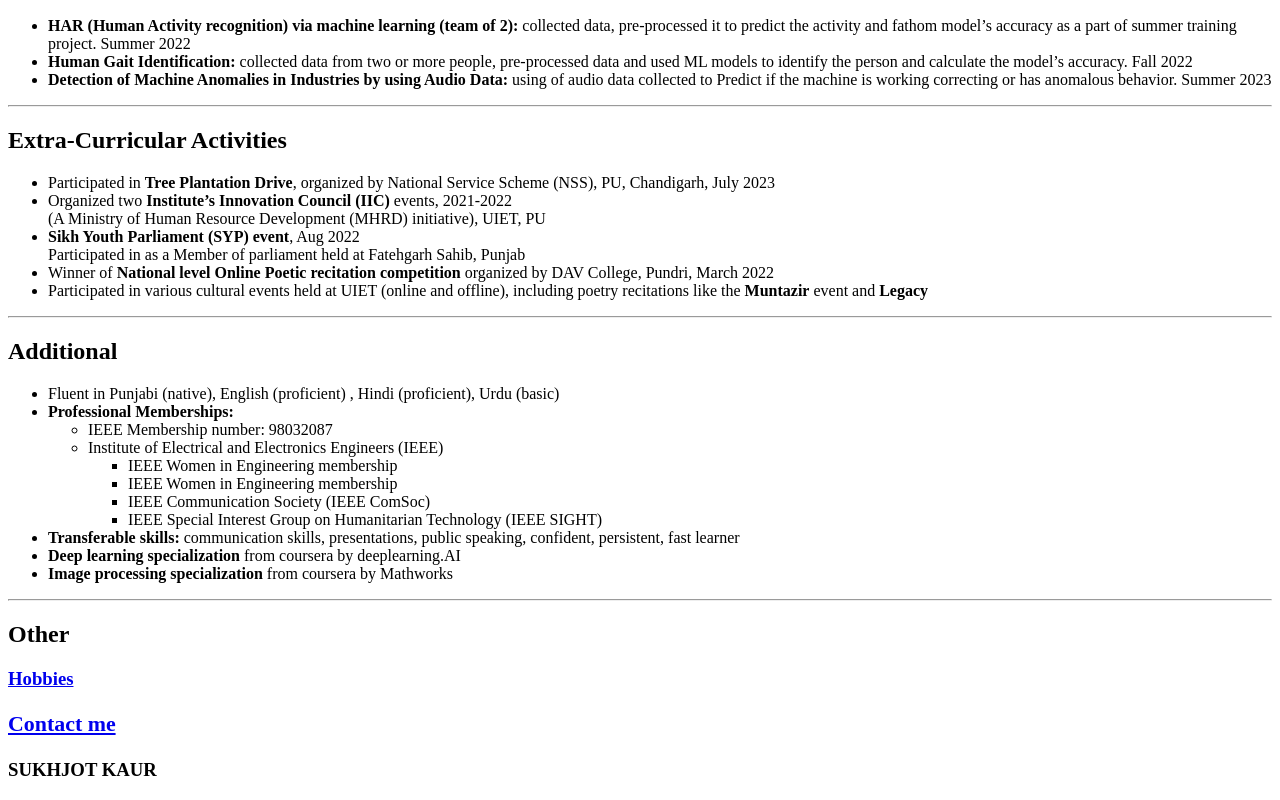
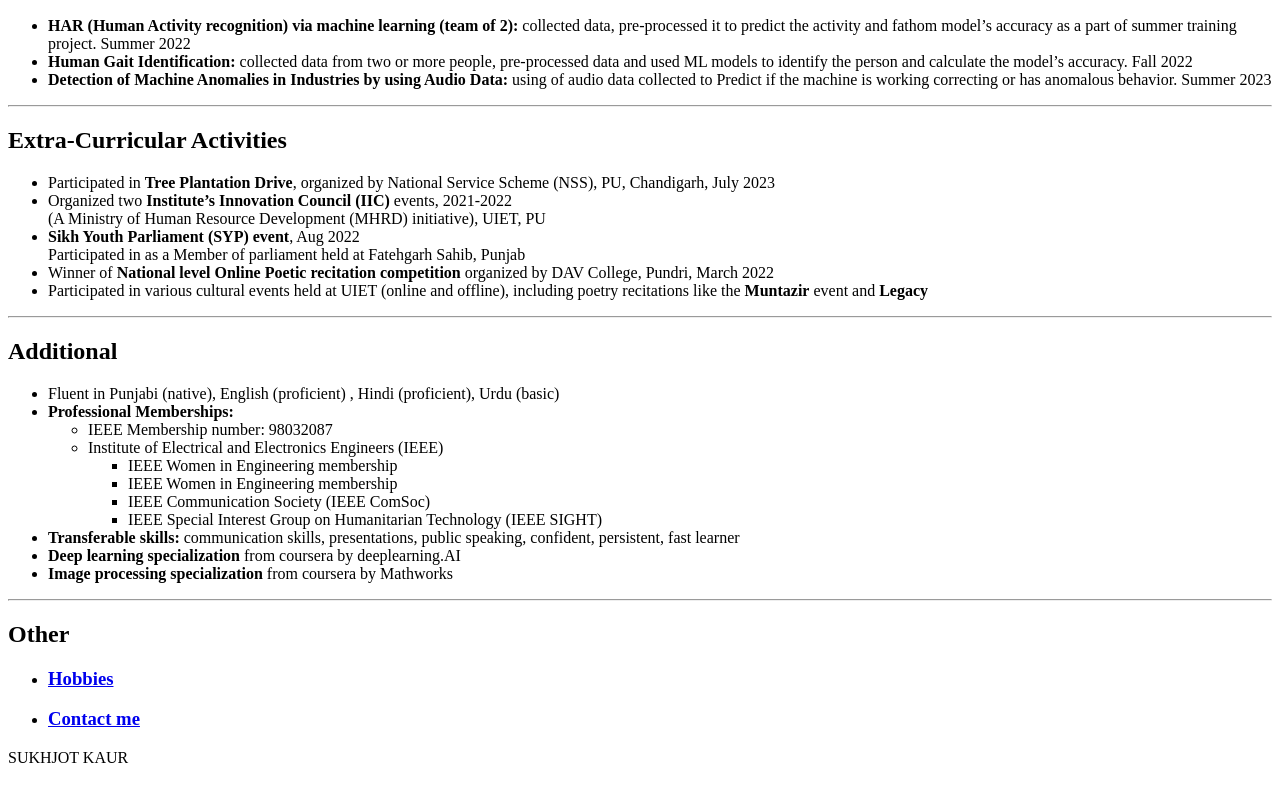
Before and after one commit to SukhjotKaur/Resume, a plain HTML site: page index.html in a window 1280 px wide. Shown: the part 1187-1987 px from the top of the page. Drawn offline with Linux system fonts and the light colour scheme.

Commit message:
Update index.html

```diff
--- a/index.html
+++ b/index.html
@@ -100,8 +100,9 @@
         </ul>
     <hr/>
     <h2>Other</h2>
-        <a href="./Hobbies.html"><h3>Hobbies<h3></a>
-        <a href="./Contact_me.html"><h3>Contact me</h3></a>
+        <ul>
+            <li><a href="./Hobbies.html"><h3>Hobbies<h3></a></h3></li>
+            <li><a href="./Contact_me.html"><h3>Contact me</h3></a></li>
         </ul>
     <footer>
         <p>SUKHJOT KAUR</p>
```
